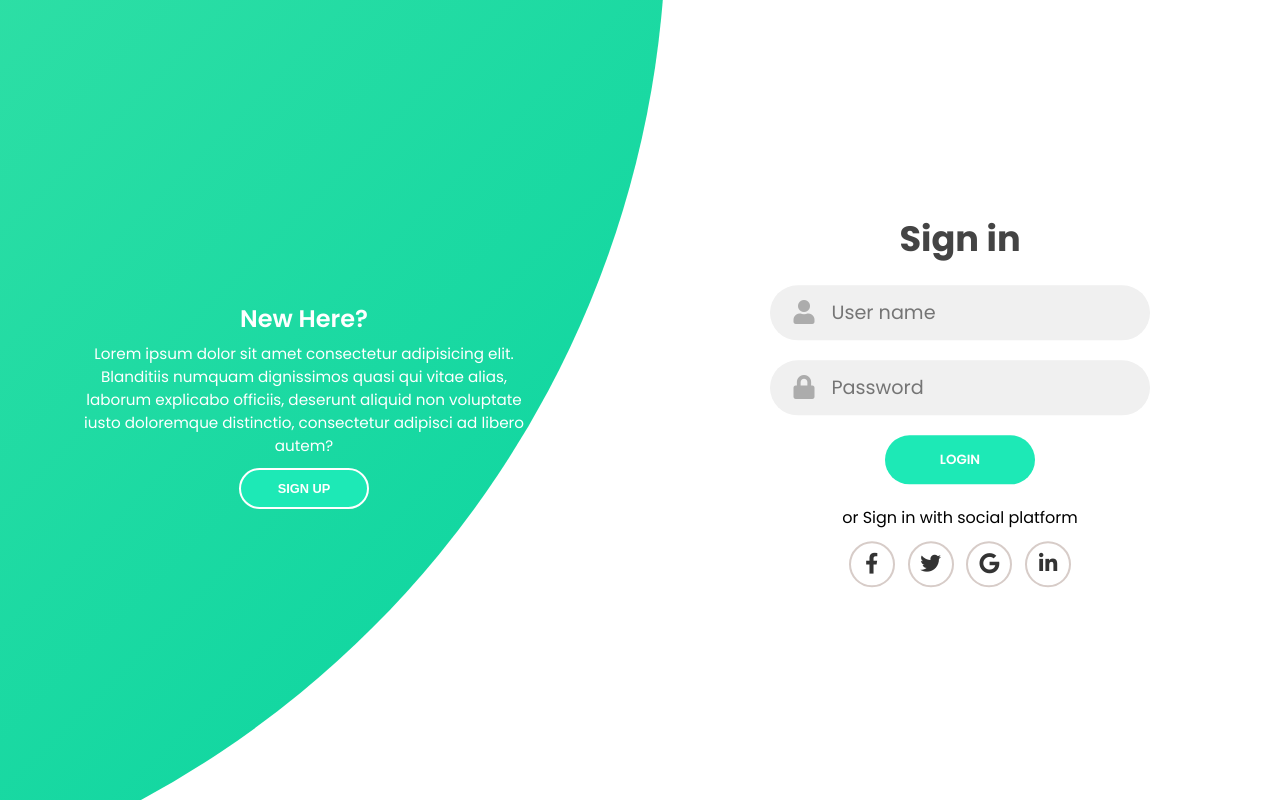
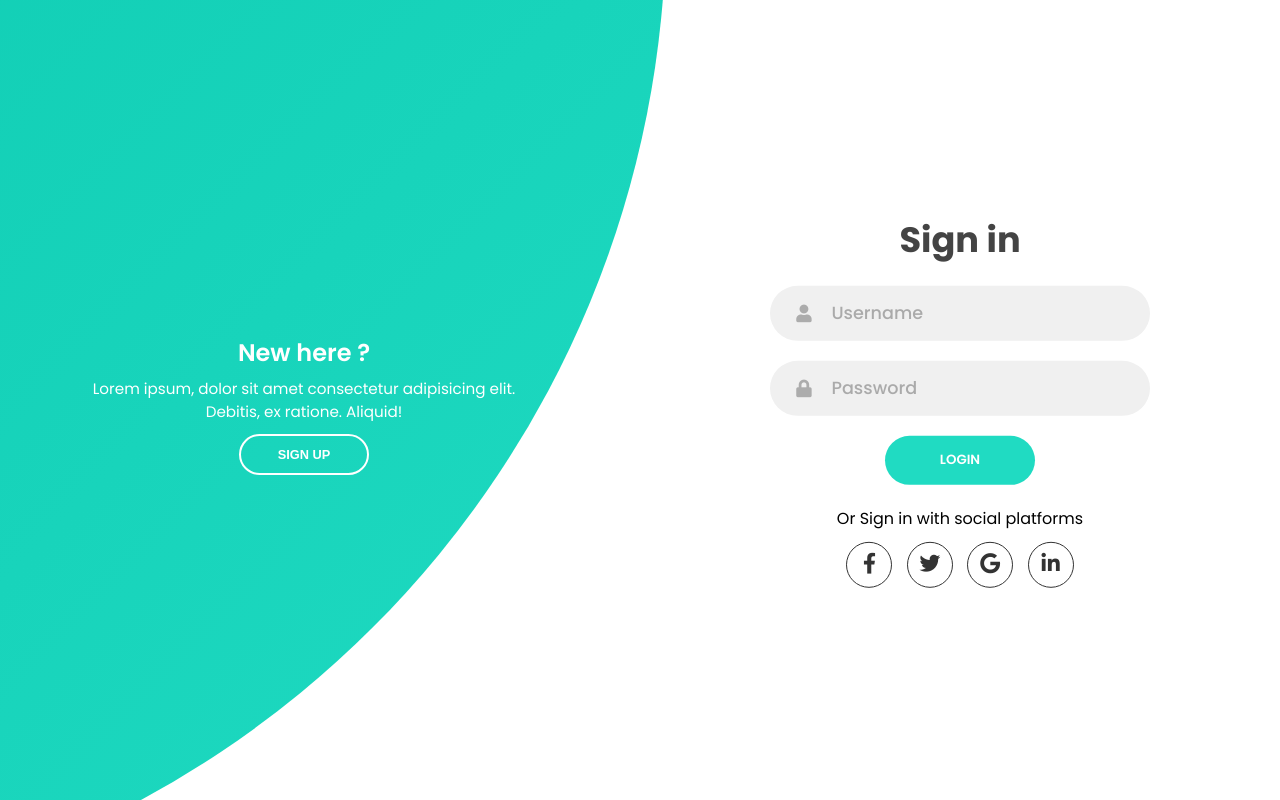
Before and after one commit to MudassirRaza12345/raza, a plain HTML site: page index.html in a window 1280 px wide. Drawn offline with Linux system fonts and the light colour scheme.

Commit message:
first commit

```diff
--- a/index.html
+++ b/index.html
@@ -12,13 +12,109 @@
 <link href="https://fonts.googleapis.com/css2?family=Poppins:wght@300;400;600;700&display=swap" rel="stylesheet">
 
 
-    <script src="app.js"></script>
 
 </head>
 
 <body>
+    <div class="container">
+        <div class="forms-container">
+         <div class="signin-signup">
+          <form action="#" class="sign-in-form">
+           <h2 class="title">Sign in</h2>
+           <div class="input-field">
+            <i class="fas fa-user"></i>
+            <input type="text" placeholder="Username" />
+           </div>
+           <div class="input-field">
+            <i class="fas fa-lock"></i>
+            <input type="password" placeholder="Password" />
+           </div>
+           <input class="btn solid" type="submit" value="Login" />
+           <p class="social-text">Or Sign in with social platforms</p>
+           <div class="social-media">
+            <a href="#" class="social-icon">
+             <i class="fab fa-facebook-f"></i>
+            </a>
+            <a href="#" class="social-icon">
+             <i class="fab fa-twitter"></i>
+            </a>
+            <a href="#" class="social-icon">
+             <i class="fab fa-google"></i>
+            </a>
+            <a href="#" class="social-icon">
+             <i class="fab fa-linkedin-in"></i>
+            </a>
+           </div>
+          </form>
+          <form action="#" class="sign-up-form">
+           <h2 class="title">Sign up</h2>
+           <div class="input-field">
+            <i class="fas fa-user"></i>
+            <input type="text" placeholder="Username" />
+           </div>
+           <div class="input-field">
+            <i class="fas fa-envelope"></i>
+            <input type="email" placeholder="Email" />
+           </div>
+            <div class="input-field">
+            <i class="fas fa-lock"></i>
+            <input type="password" placeholder="Password" />
+           </div>
+           <div class="input-field">
+            <i class="fas fa-flag"></i>
+            <input type="text" placeholder="Enter your country">
+        </div>
+        <div class="input-field">
+            <i class="fas fa-phone-alt"></i>
+            <input type="number" placeholder="phone number">
+        </div>
+           <input type="submit" class="btn" value="Sign up" />
+           <p class="social-text">Or Sign up with social platforms</p>
+           <div class="social-media">
+            <a href="#" class="social-icon">
+             <i class="fab fa-facebook-f"></i>
+            </a>
+            <a href="#" class="social-icon">
+             <i class="fab fa-twitter"></i>
+            </a>
+            <a href="#" class="social-icon">
+             <i class="fab fa-google"></i>
+            </a>
+            <a href="#" class="social-icon">
+             <i class="fab fa-linkedin-in"></i>
+            </a>
+           </div>
+          </form>
+         </div>
+        </div>
 
-    <div class="container" id="container">
+        <div class="panels-container">
+         <div class="panel left-panel">
+          <div class="content">
+           <h3>New here ?</h3>
+           <p>
+            Lorem ipsum, dolor sit amet consectetur adipisicing elit. Debitis, ex
+            ratione. Aliquid!
+           </p>
+           <button class="btn transparent" id="sign-up-btn">Sign up</button>
+          </div>
+
+         </div>
+         <div class="panel right-panel">
+          <div class="content">
+           <h3>One of us ?</h3>
+           <p>
+            Lorem ipsum dolor sit amet consectetur adipisicing elit. Nostrum
+            laboriosam ad deleniti.
+           </p>
+           <button class="btn transparent" id="sign-in-btn">Sign in</button>
+          </div>
+
+         </div>
+        </div>
+       </div>
+
+    <!-- <div class="container" id="container">
 
         <div class="forms-container">
 
@@ -144,20 +240,10 @@
 
 
     </div>
+ -->
 
 
-
-
-
-
-
-
-
-
-
-
-
-
+    <script src="app.js"></script>
 
 
 
--- a/style.css
+++ b/style.css
@@ -1,260 +1,270 @@
-*{
-    margin:0;
+@import url('https://fonts.googleapis.com/css2?family=Poppins:wght@200;300;400;500;600;700;800&display=swap');
+
+* {
+  margin: 0;
   padding: 0;
-    box-sizing: border-box ;
+  box-sizing: border-box;
 }
 
-@import url('https://fonts.googleapis.com/css2?family=Poppins:wght@300;400;600;700&display=swap');
-body,input{
+body,
+input {
   font-family: 'Poppins', sans-serif;
 }
 
-
-
-.container{
+.container {
   position: relative;
-    width: 100% ;
-    background-color: #fff ;
-    min-height:100vh ;
+  width: 100%;
+  background-color: #fff;
+  min-height: 100vh;
   overflow: hidden;
 }
-.forms-container{
-    position: absolute ;
-    width: 100% ;
-    height: 100% ;
-    top: 0 ;
-    left: 0 ;
+
+.container:before {
+  content: '';
+  position: absolute;
+  height: 2000px;
+  width: 2000px;
+  top: -10%;
+  right: 48%;
+  transform: translateY(-50%);
+  background-image: linear-gradient(-45deg, #20dbc2 0%, #00bfa6 100%);
+  transition: 1.8s ease-in-out;
+  border-radius: 50%;
+  z-index: 6;
 }
 
-.container::before{
-    content: '' ;
-    position: absolute ;
-    height: 2000px;
-    width: 2000px ;
-    top: -10%  ;
-    right: 48% ;
-    background-image: linear-gradient(-45deg, #05d39f 0%, #69F0AE 100%) ;
-    transform: translateY(-50%) ;
-    border-radius: 50% ;
-    z-index: 6;
-    transition: 1.8s ease-in-out;
-
-}
-form{
-    display: flex ;
-    flex-direction: column;
-    justify-content: center;
-    align-items: center;
-    padding: 0 5rem;
-    grid-column: 1 / 2;
-    grid-row: 1 / 2 ;
-    padding: 0 5rem ;
-
+.forms-container {
+  position: absolute;
+  width: 100%;
+  height: 100%;
+  top: 0;
+  left: 0;
 }
 
+form {
+  display: flex;
 
-.title{
-    font-size: 2.2rem ;
-    color: #444 !important;
-    margin-bottom: 10px ;
+  align-items: center;
+
+  justify-content: center;
+  flex-direction: column;
+  padding: 0 5rem;
+  /*overflow: hidden;*/
+  padding: 0rem 5rem;
+  grid-column: 1 / 2;
+  grid-row: 1 / 2;
+  transition: 0.2s 0.7s ease-in-out;
 }
-.input-field{
+
+form.sign-in-form {
+  z-index: 2;
+}
+
+form.sign-up-form {
+  z-index: 1;
+  opacity: 0;
+}
+
+.title {
+  font-size: 2.2rem;
+  color: #444;
+  margin-bottom: 10px;
+}
+
+.input-field {
   max-width: 380px;
   width: 100%;
+
   height: 55px;
-    background-color: #f0f0f0 !important;
+  background-color: #f0f0f0;
   margin: 10px 0;
   border-radius: 55px;
   display: grid;
   grid-template-columns: 15% 85%;
-    padding: 0 0.4rem ;
+  padding: 0 0.4rem;
   position: relative;
+}
 
-}
-.input-field i{
+.input-field i {
   text-align: center;
   line-height: 55px;
   color: #acacac;
-    font-size: 1.5rem;
+  font-size: 1.1rem;
+}
 
-}
-.input-field input{
+.input-field input {
   background: none;
   outline: none;
   border: none;
   line-height: 1;
   font-weight: 600;
-    font-size: 1.2rem;
-    color: #333 !important;
+  font-size: 1.1rem;
+  color: #333;
+}
 
+.input-field input::placeholder {
+  color: #aaa;
+  font-weight: 500;
+}
 
-}
-.input-field input:placeholder-shown{
-    color: #aaa !important;
-    font-weight: 500;
-
-}
-.btn{
+.btn {
   width: 150px;
   height: 49px;
+  border: none;
   outline: none;
-    border: none;
-    border-radius: 48px !important;
-    background-color:#1DE9B6 !important;
-    color: white !important;
+  border-radius: 48px;
+  cursor: pointer;
+  background-color: #20dbc2;
+  color: #fff;
   text-transform: uppercase;
   font-weight: 600;
   margin: 10px 0;
   transition: all 0.5s;
 }
-.btn:hover{
-    background-color:#00E676  !important;
 
+.btn:hover {
+  background-color: #00bfa6;
 }
-.social-text{
+
+.social-text {
   padding: 0.7rem 0;
+}
 
+.social-media {
+  display: flex;
+  justify-content: center;
 }
-.social-media{
-    display: flex !important;
-    justify-content: center !important;
 
-}
-.social-icon{
+.social-icon {
   height: 46px;
   width: 46px;
-    border:2px solid #D7CCC8 !important;
-    margin: 0 0.4rem !important;
-
-    display: flex !important;
-    justify-content: center !important;
+  border: 1px solid #333;
+  margin: 0 0.45rem;
+  display: flex;
+  justify-content: center;
   align-items: center;
   text-decoration: none;
   color: #333;
   font-size: 1.3rem;
   border-radius: 50%;
   transition: all 0.5s;
+}
 
-}
-.social-icon:hover{
+.social-icon:hover {
     color: #00E676 !important;
     border-color: #00E676 !important ;
+}
 
+.signin-signup {
+  position: absolute !important;
+  top: 50% !important;
+  transform: translate(-50%, -50%) !important;
+  left: 75% !important;
+  width: 50% !important;
+  display: grid !important;
+  grid-template-columns: 1fr !important;
+  z-index: 5 !important;
+  transition: 1s 0.7s ease-in-out !important;
 }
-.signin-signup{
-    position: absolute ;
-    top: 50%;
-    left: 75% !important;
-    transform: translate(-50%,-50%) ;
-    display: grid ;
-    grid-template-columns: 1fr ;
-    z-index: 5;
+
+.panels-container {
+  position: absolute !important;
+  width: 100% !important;
+  height: 100% !important;
+  top: 0 !important;
+  left: 0 !important;
+  display: grid !important;
+  grid-template-columns: repeat(2, 1fr) !important;
 }
-form.sign-in-form{
-    z-index: 2 !important;
+
+.panel {
+  display: flex !important;
+  flex-direction: column !important;
+  align-items: flex-end !important;
+  justify-content: space-around !important;
+  text-align: center !important;
+  z-index: 7 !important;
 }
-form.sign-up-form{
+
+.left-panel {
+  pointer-events: all !important;
+  padding: 3rem 17% 2rem 12% !important;
+}
+
+.right-panel {
+  pointer-events: none !important;
+  padding: 3rem 12% 2rem 17% !important;
+}
+
+.panel .content {
+  color: #fff !important;
+  transition: 0.9s 0.6s ease-in-out !important;
+}
+
+.panel h3 {
+  font-weight: 600 !important;
+  line-height: 1 !important;
+  font-size: 1.5rem !important;
+}
+
+.panel p {
+  font-size: 0.95rem !important;
+  padding: 0.7rem 0 !important;
+}
+
+.btn.transparent {
+  margin: 0 !important;
+  background: none !important;
+  border: 2px solid #fff !important;
+  width: 130px !important;
+  height: 41px !important;
+  font-weight: 600 !important;
+  font-size: 0.8rem !important;
+}
+
+.image {
+  transition: 1.1s 0.4s ease-in-out;
+  width: 100%;
+}
+
+.right-panel .content,
+.right-panel .image {
+  transform: translateX(800px) !important;
+}
+
+/* ANIMATION */
+
+.container.sign-up-mode::before {
+  transform: translate(100%, -50%) !important;
+  right: 52% !important;
+}
+
+.container.sign-up-mode .left-panel .image,
+.container.sign-up-mode .left-panel .content {
+  transform: translateX(-800px) !important;
+}
+.container.sign-up-mode .left-panel {
+  pointer-events: none !important;
+}
+.container.sign-up-mode .right-panel {
+  pointer-events: all !important;
+}
+
+.container.sign-up-mode .right-panel .image,
+.container.sign-up-mode .right-panel .content {
+  transform: translateX(0%) !important;
+}
+
+.container.sign-up-mode .signin-signup {
+  left: 25% !important;
+}
+
+.container.sign-up-mode form.sign-in-form {
   z-index: 1 !important;
   opacity: 0 !important;
 }
-.image{
-    width: 100%;
-    transition: 1.1s 0.4s ease-in-out;
 
+.container.sign-up-mode form.sign-up-form {
+  z-index: 2 !important;
+  opacity: 1 !important;
 }
-.panels-container{
-    position: absolute;
-    width: 100%;
-    height: 100%;
-    top: 0;
-    left: 0;
-    display: grid;
-    grid-template-columns: repeat(2,1fr);
-
-}
-.panel{
-    display:  flex;
-    flex-direction: column;
-    align-items: center;
-    justify-content: center;
-    text-align: center;
-    z-index: 7 ;
-
-}
-.left-panel{
-    padding: 3rem 17% 2rem 12% ;
-
-}
-.right-panel{
-    padding: 3rem 12% 2rem 17% ;
-
-}
-.panel .content{
-    color:#fff;
-    transition: .9s .6s ease-in-out;
-
-}
-.panel h3{
-    font-weight: 600;
-    line-height: 1;
-    font-size: 1.5rem;
-
-
-}
-.panel p{
-    font-size: .95rem;
-    padding: 0.7rem 0;
-}
-.btn.transparent{
-    margin: 0;
-    background: none;
-    border: 2px solid #fff ;
-    width: 130px;
-    height: 41px;
-    font-weight: 600;
-    font-size: 0.8rem;
-
-}
-.right-panel .content,right-panel .image{
-    transform:translateX(800px);
-
-}
-
-/* animation */
-.container.sign-up-mode::before{
-    transform: translate(100%,-50%);
-    right: 52%;
-
-}
-.container.sign-up-mode .left-panel .image,.container.sign-up-mode .left-panel .content{
-    transform: translate(-800px);
-    right: 52%;
-
-}
-container.sign-up-mode .right-panel .image,.container.sign-up-mode .right-panel .content{
-    transform: translateX(0%);
-    right: 52%;
-
-}
-.container.sign-up-mode .left-panel{
-    pointer-events: none;
-}
-.container.sign-up-mode .right-panel{
-    pointer-events: all;
-}
-.container.sign-up-mode .signin-signup{
-    left: 25%;
-
-}
-
-
-.container.sign-up-mode form.sign-in-form{
-    z-index: 1;
-    opacity: 0;
-
-}
-.container.sign-up-mode form.sign-up-form{
-    z-index: 2;
-    opacity: 1;
-
-}
```
Also changed, not shown: app.js (+9 -13 lines). Lines whose indentation alone changed are shown as unchanged.
